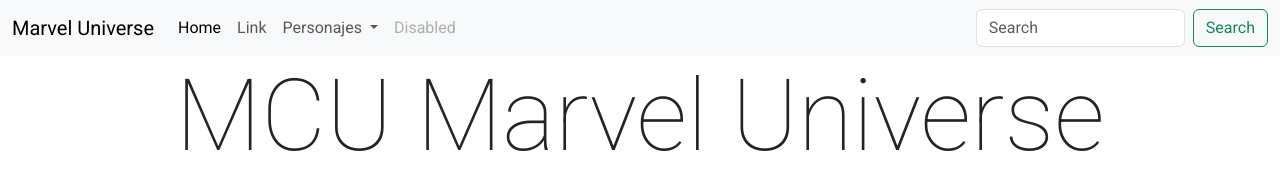
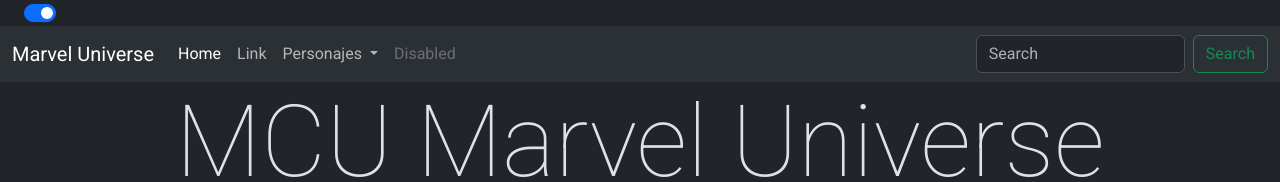
Before and after one commit to Saristeidyn/practicas-desarrollo-web, a plain HTML site: page practica3/practica3.html in a window 1280 px wide. Shown: the top 182 px of the page. Drawn offline with nearby package versions, Linux system fonts and the light colour scheme.

Commit message:
practica 3 with switch

```diff
--- a/practica3/practica3.html
+++ b/practica3/practica3.html
@@ -37,7 +37,24 @@
     </style>
 
 </head>
-<body>
+<body data-bs-theme="dark">
+  <div class="form-check form-switch mx-4">
+    <input
+      class="form-check-input p-2"
+      type="checkbox"
+      role="switch"
+      id="flexSwitchCheckChecked"
+      checked
+      onclick="myFunction()">
+  </div>
+
+  <script>
+    function myFunction() {
+      var element = document.body;
+      element.dataset.bsTheme =
+      element.dataset.bsTheme == "light" ? "dark" : "light";
+    }
+  </script>
 
     <nav class="navbar navbar-expand-lg bg-body-tertiary">
         <div class="container-fluid">
```
